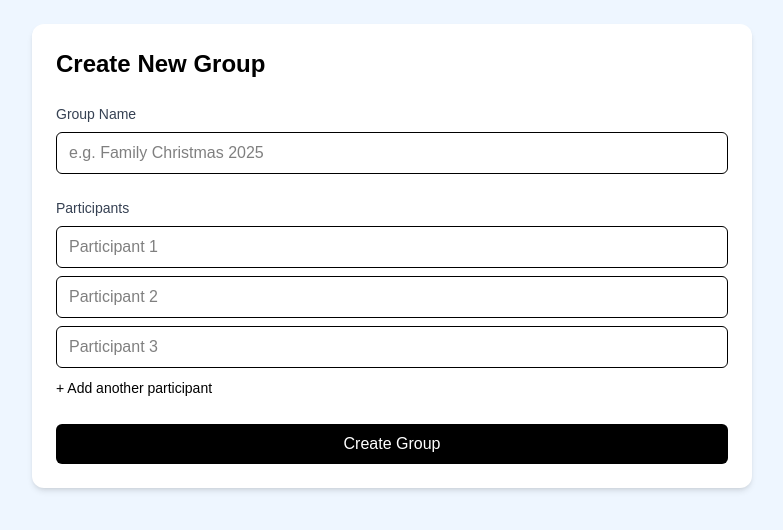
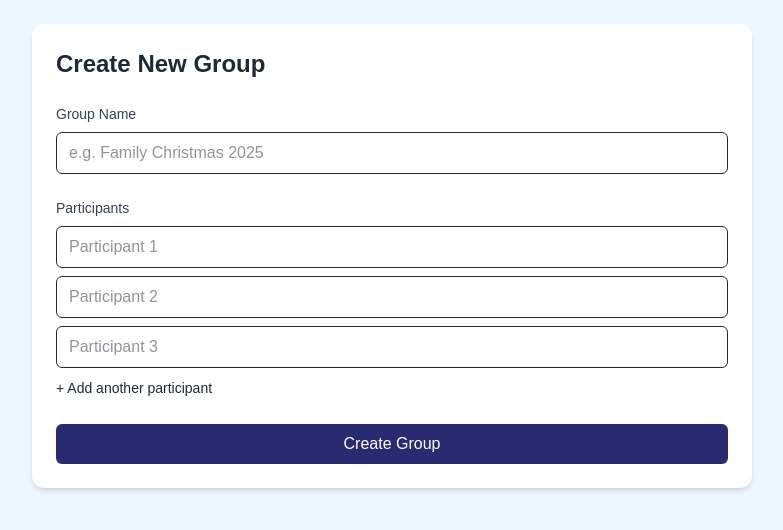
Before and after one commit to kiarasaahfon25/mysecretsanta, a Next.js app: page /admin/groups in a window 1280 px wide. Shown: the top 530 px of the page, without its empty margins (248-1031 px from the left). Built offline with nearby package versions, Linux system fonts and the light colour scheme.

Commit message:
Fixed button and text colours for consistency on create a group page

```diff
--- a/src/app/admin/groups/page.tsx
+++ b/src/app/admin/groups/page.tsx
@@ -10,24 +10,24 @@ import { useRouter } from "next/navigation";
 const containerClass = "max-w-3xl mx-auto p-6";
 const cardClass = "bg-white rounded-xl shadow-md p-6";
 
-const titleClass = "text-2xl font-bold mb-6 text-black";
+const titleClass = "text-2xl font-bold mb-6";
 
 const formClass = "space-y-6";
 
 const fieldGroupClass = "space-y-2";
 const labelClass = "block text-sm font-medium text-gray-700";
 const inputClass =
-  "w-full border rounded-md text-black px-3 py-2 focus:outline-none focus:ring-2 focus:ring-black";
+  "w-full border rounded-md  px-3 py-2 focus:outline-none focus:ring-2 focus:ring-[#2A2A72]";
 
 const participantRowClass = "flex gap-2 items-center";
 const removeButtonClass =
   "text-sm text-red-600 hover:underline";
 
 const addButtonClass =
-  "text-sm text-black font-medium hover:underline";
+  "text-sm  font-medium hover:underline";
 
 const submitButtonClass =
-  "w-full bg-black text-white py-2 rounded-md hover:bg-gray-800 transition";
+  "w-full bg-[#2A2A72] text-white py-2 rounded-md hover:bg-gray-800 transition";
 
 const errorClass = "text-red-600 text-sm";
 
```
